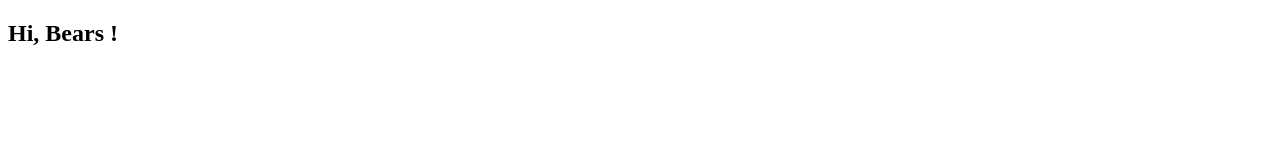
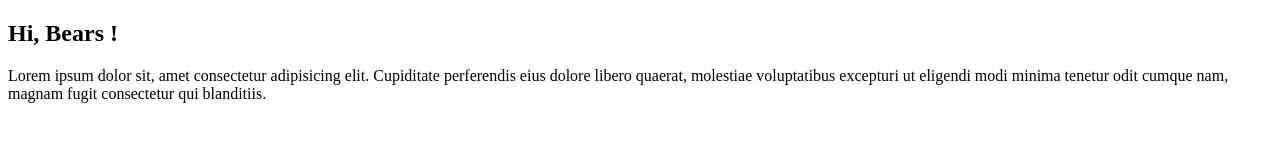
Before and after one commit to AngryRats/fafa, a plain HTML site: page index.html in a window 1280 px wide. Drawn offline with Linux system fonts and the light colour scheme.

Commit message:
two commit

```diff
--- a/index.html
+++ b/index.html
@@ -10,6 +10,9 @@
 
 <body>
   <h2>Hi, Bears !</h2>
+  <p>Lorem ipsum dolor sit, amet consectetur adipisicing elit. Cupiditate perferendis eius dolore libero quaerat,
+    molestiae voluptatibus excepturi ut eligendi modi minima tenetur odit cumque nam, magnam fugit consectetur qui
+    blanditiis.</p>
 </body>
 
 </html>
```
